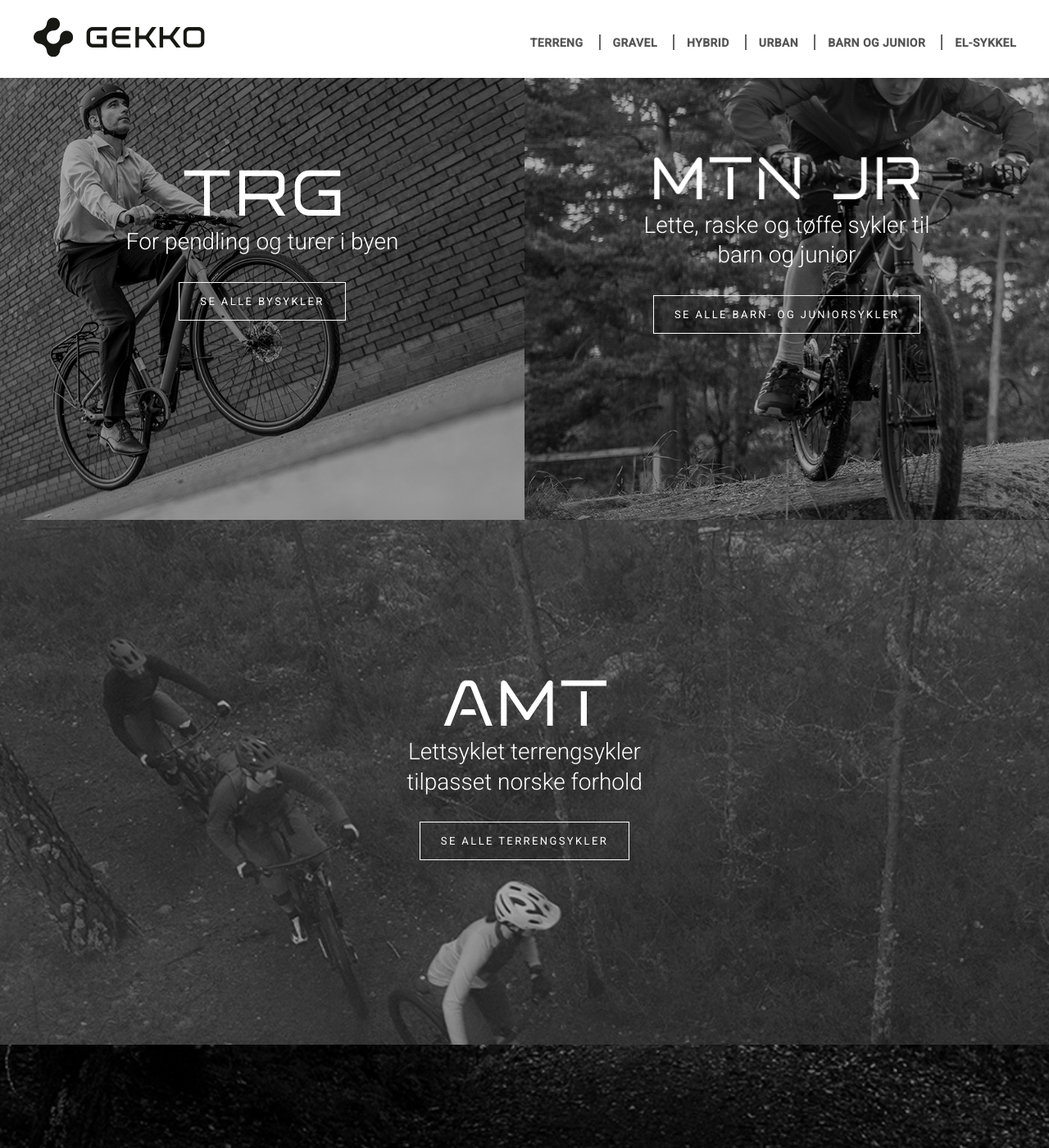
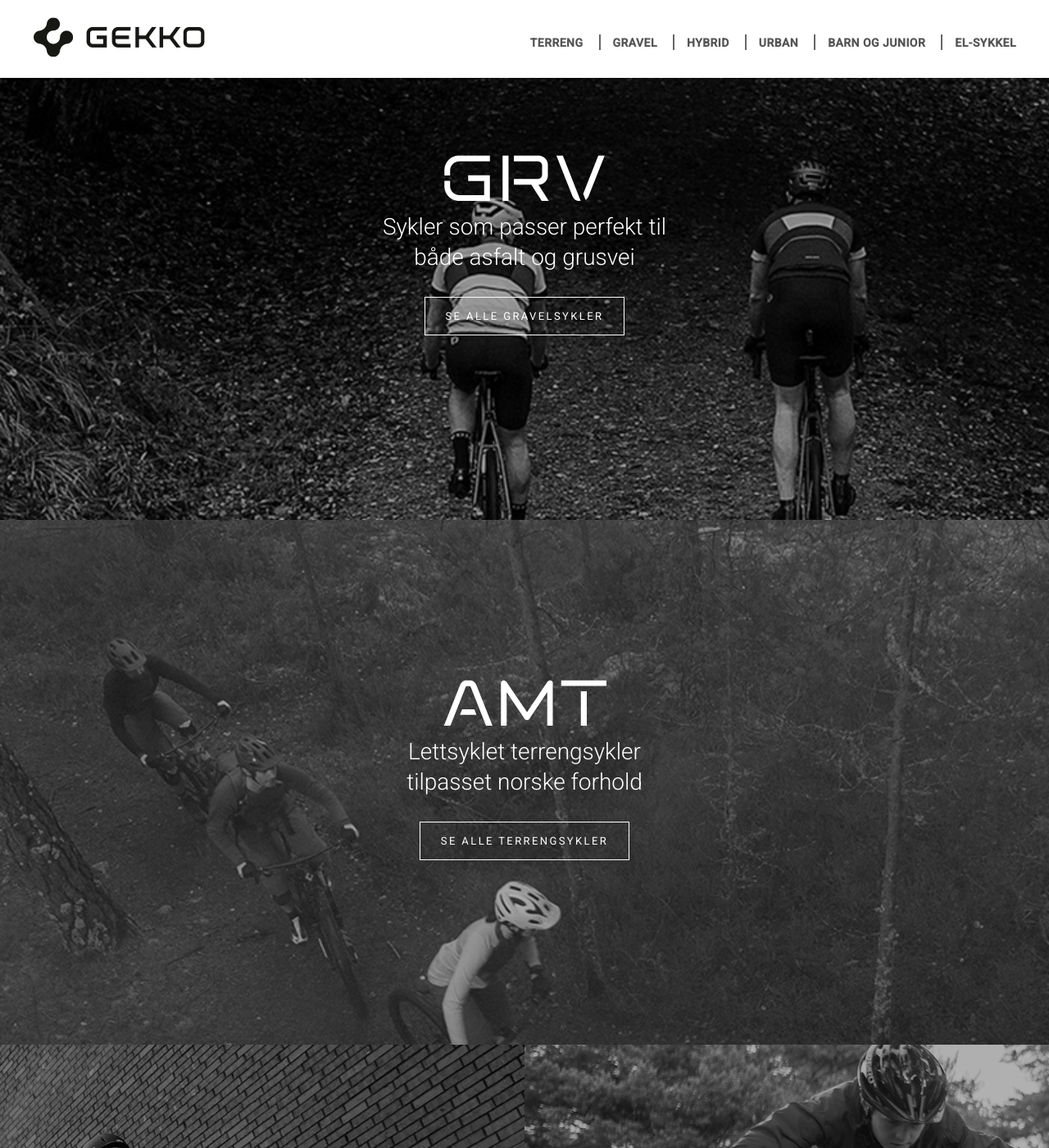
Before and after one commit to gekkobikes/gekkobikes.github.io, a Jekyll site: the page built from index.md, in a window 1280 px wide and 1400 px high, scrolled down 1381 px. Shown: the whole window at 82% size. Built offline with Jekyll 4.4.1, drawn with Linux system fonts in a browser that asks for light colours; some of the changed lines change nothing that is shown; some of the changed text lies outside the part shown.

Commit message:
Update index.md

```diff
--- a/index.md
+++ b/index.md
@@ -21,15 +21,8 @@
     linkUrl: https://www.sport1.no/inspirasjon/sykkel/gravelbike-blandeveissykkel
     textPosition: right
 
-# FORSIDE BLOKKER 100% BREDDE
+# FORSIDE BLOKK 100% BREDDE
 fullwidth:
--   name: AMT
-    logoFileName: GK_CategoryLogo_AMT_White_RGB_72dpi.png
-    intro: Lettsyklet terrengsykler tilpasset norske forhold
-    imageFileName: 50-gekko-atm-trepaasti.png
-    linkText: Se alle terrengsykler
-    linkUrl: https://www.sport1.no/varemerker/gekko/?ac=c89ca348-1eb5-4a46-a253-731fe22b8465
-
 -   name: GRV
     logoFileName: GK_CategoryLogo_GRV_White_RGB_72dpi.png
     intro: Sykler som passer perfekt til både asfalt og grusvei
@@ -37,7 +30,7 @@
     linkText: Se alle gravelsykler
     linkUrl: https://www.sport1.no/varemerker/gekko/?a=ead1503f-f631-42d1-b85e-ef40f76284c4
 
-# FORSIDE BLOKKER 50% BREDDE
+# FORSIDE BLOKK 50% BREDDE
 halfwidth:
 -   name: STR
     logoFileName: GK_CategoryLogo_STR_White_RGB_72dpi.png
@@ -53,6 +46,17 @@
     linkText: Se alle el-sykler
     linkUrl: https://www.sport1.no/varemerker/gekko/?a=599fc3f6-83c7-49d3-a6ce-afe66720b86f
 
+# FORSIDE BLOKK 100% BREDDE
+fullwidth2:
+-   name: AMT
+    logoFileName: GK_CategoryLogo_AMT_White_RGB_72dpi.png
+    intro: Lettsyklet terrengsykler tilpasset norske forhold
+    imageFileName: 50-gekko-atm-trepaasti.png
+    linkText: Se alle terrengsykler
+    linkUrl: https://www.sport1.no/varemerker/gekko/?ac=c89ca348-1eb5-4a46-a253-731fe22b8465
+
+# FORSIDE BLOKK 50% BREDDE
+halfwidth3:
 -   name: TRG
     logoFileName: GK_CategoryLogo_TRG_White_RGB_72dpi.png
     intro: For pendling og turer i byen
```
